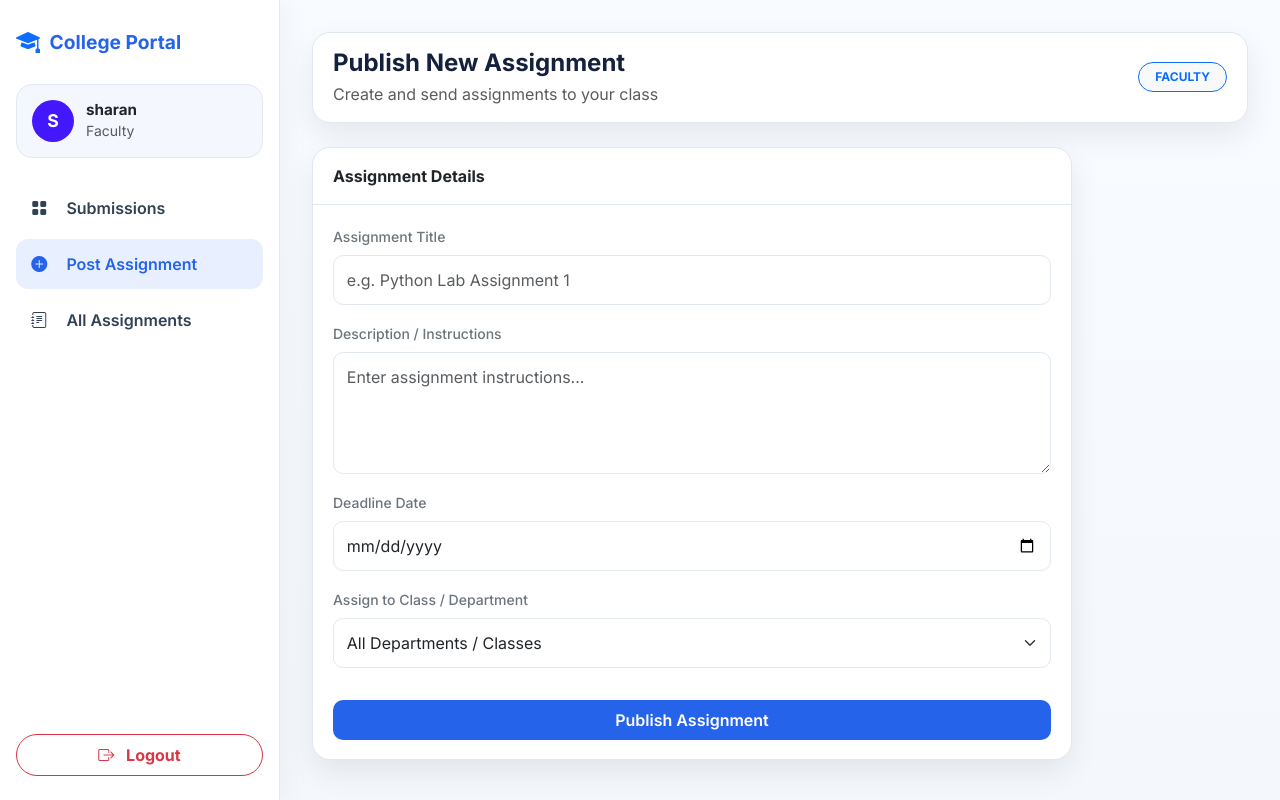
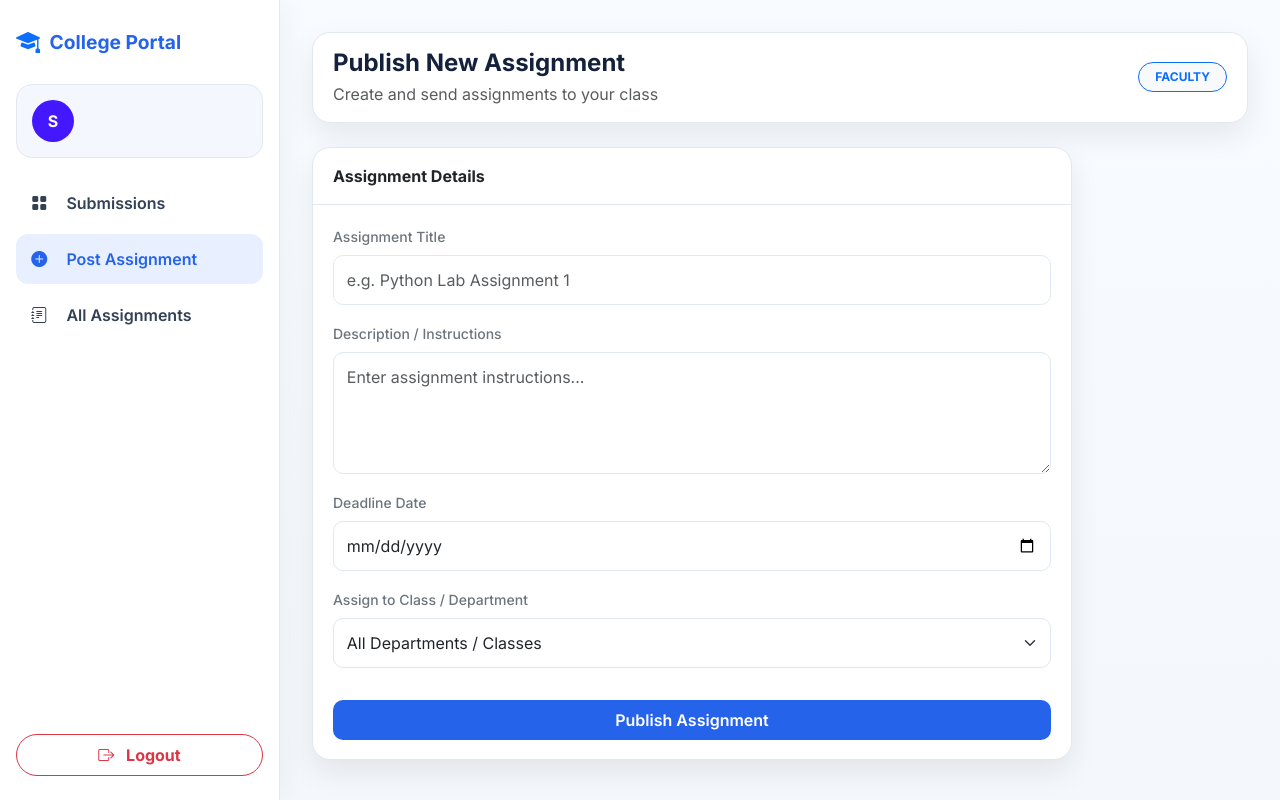
Before and after one commit to shastika-cse/college-portal, a Flask app: page /post_assignment in a window 1280 px wide. Run offline with Flask 3, Linux system fonts and the light colour scheme; a user stored in the database is signed in.

Commit message:
Updated faculty sidebar profile link, session name handling, and removed duplicate text

```diff
--- a/templates/post_assignment.html
+++ b/templates/post_assignment.html
@@ -148,15 +148,13 @@
         </div>
 
         <!-- User Profile Badge -->
-        <div class="sidebar-profile" style="background: #F4F7FE; border-radius: 16px; padding: 15px; display: flex; align-items: center; gap: 12px; margin-bottom: 25px;">
-            <div class="profile-avatar" style="width: 42px; height: 42px; background: #4318FF; color: white; font-weight: 700; border-radius: 50%; display: flex; align-items: center; justify-content: center; font-size: 1.1rem;">
-                {{ session['username'][0] | upper if session.get('username') else 'U' }}
-            </div>
-            <div>
-                <h6 class="fw-bold mb-0 text-dark" style="font-size: 0.95rem;">{{ session.get('username', 'User') }}</h6>
-                <p class="text-muted mb-0 small text-capitalize">{{ session.get('role', 'User') }}</p>
+    <a href="/faculty_profile" class="text-decoration-none">
+        <div class="sidebar-profile" style="background: #F4F7FE; border-radius: 16px; padding: 15px; display: flex; align-items: center;">
+            <div class="profile-avatar" style="width: 42px; height: 42px; background: #4318FF; color: white; display: flex; align-items: center; justify-content: center; border-radius: 50%; font-weight: bold;">
+                {{ session.get('username', 'U')[0] | upper if session.get('username') else 'U' }}
             </div>
         </div>
+    </a>
 
         <div class="nav flex-column flex-grow-1">
             {% if session.get('role') == 'faculty' %}
```
Also changed, not shown: templates/submissions.html (+6 -3 lines).
